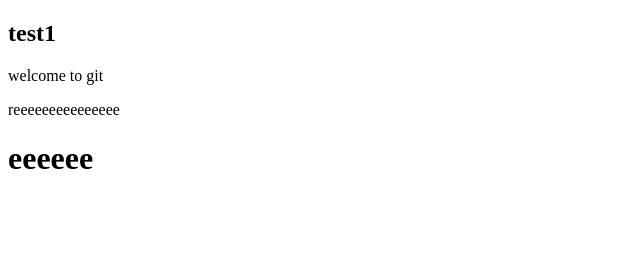
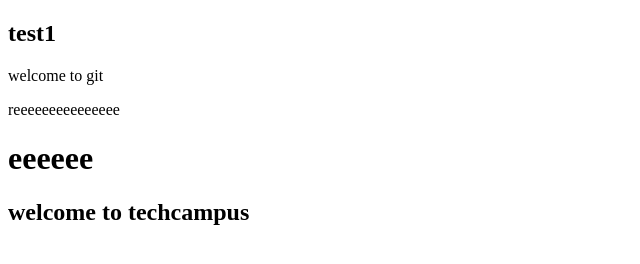
Before and after one commit to Mai-1/techcampus-one, a plain HTML site: page index.html in a window 1280 px wide. Shown: the whole page, without its empty margins (0-640 px from the left). Drawn offline with Linux system fonts and the light colour scheme.

Commit message:
add new line

```diff
--- a/index.html
+++ b/index.html
@@ -13,6 +13,7 @@
 <body>
 <p>reeeeeeeeeeeeeee</p>
 <h1> eeeeee </h1>
+<h2>welcome to techcampus</h2>
 </body>
 
 </html>
```
